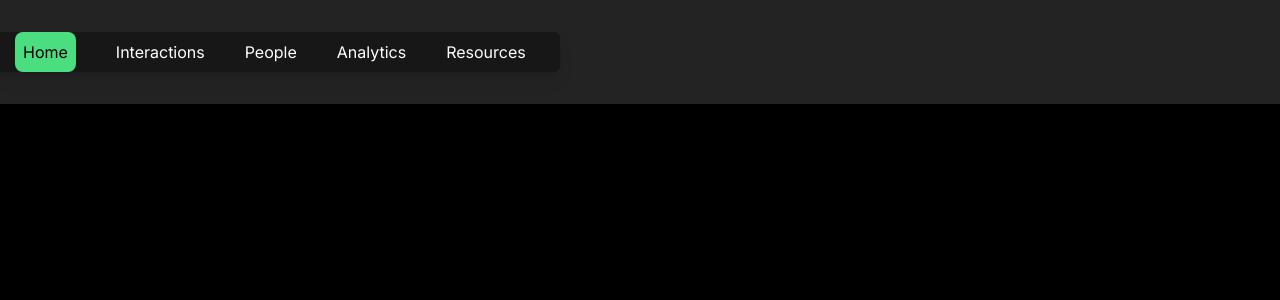
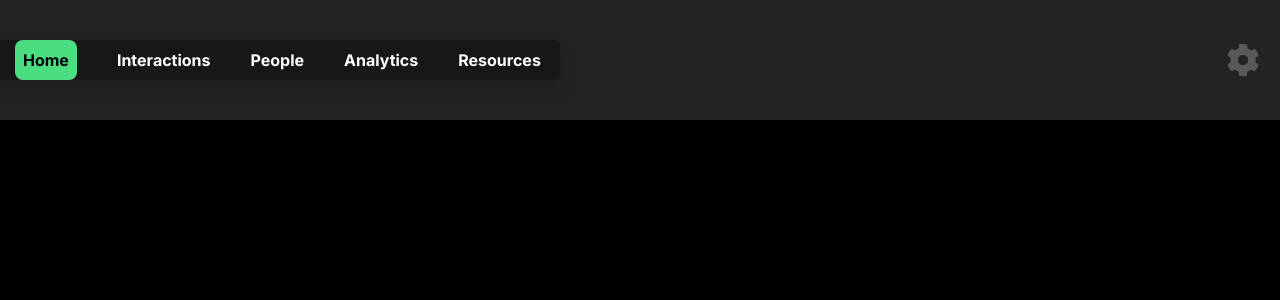
Before and after one commit to Xonesix/personal-crm, a Next.js app: page /home in a window 1280 px wide. Shown: the top 300 px of the page. Built offline with nearby package versions, Linux system fonts and the light colour scheme.

Commit message:
Add Setting Cog

```diff
--- /dev/null
+++ b/app/ui/accountComp/Account.tsx
@@ -0,0 +1,9 @@
+import React from 'react'
+
+const Account = () => {
+  return (
+    <div>Account</div>
+  )
+}
+
+export default Account
--- a/app/ui/homeBar/Homebar.tsx
+++ b/app/ui/homeBar/Homebar.tsx
@@ -3,13 +3,16 @@ import React from 'react';
 import styles from '@/app/ui/homeBar/navbar.module.css';
 import NavBar from './NavBar';
 import { usePathname } from 'next/navigation';
+import Image from 'next/image';
 
 const Homebar = () => {
   const currLink = usePathname();
 
   return (
-    <div id="navBar" className={`${styles.navBar} w-fill flex-none text-white py-8`}>
+    <div id="navBar" className={`${styles.navBar} w-fill text-white py-8 flex justify-between items-center`}>
       <NavBar currLink={currLink} />
+      <Image src="/assets/cog.png" width={50} height={50} className="hidden md:block mx-3" alt="setting cog icon to go to settings page"/>
+
     </div>
   );
 }
--- a/app/ui/homeBar/NavBar.tsx
+++ b/app/ui/homeBar/NavBar.tsx
@@ -11,25 +11,26 @@ const NavBar = (prop:props) => {
     return (
     <div>
     <div className={` ${styles.miniMenu}  rounded-r-md flex-row space-x-10 drop-shadow-lg`}>
-        <div className={clsx('slide', { 'bg-green-400 p-2 rounded-lg drop-shadow-sm text-black': prop.currLink === '/home' })}>
+        <div className={clsx('font-bold', { 'bg-green-400 p-2 rounded-lg drop-shadow-sm text-black font-bold': prop.currLink === '/home' })}>
             <Link href="/home"><h2>Home</h2></Link>
         </div>
 
-        <div className={clsx('slide', { 'bg-green-400 p-2 rounded-lg drop-shadow-sm text-black': prop.currLink === '/interactions' })}>
+        <div className={clsx('font-bold', { 'bg-green-400 p-2 rounded-lg drop-shadow-sm text-black font-bold': prop.currLink === '/interactions' })}>
             <Link href="/interactions"><h2>Interactions</h2></Link>
         </div>
 
-        <div className={clsx('', { 'bg-green-400 p-2 rounded-lg drop-shadow-sm text-black': prop.currLink === '/people' })}>
+        <div className={clsx('font-bold', { 'bg-green-400 p-2 rounded-lg drop-shadow-sm text-black font-bold': prop.currLink === '/people' })}>
             <Link href="/people"><h2>People</h2></Link>
         </div>
 
-        <div className={clsx('', { 'bg-green-400 p-2 rounded-lg drop-shadow-sm text-black': prop.currLink === '/analytics' })}>
+        <div className={clsx('font-bold', { 'bg-green-400 p-2 rounded-lg drop-shadow-sm text-black font-bold': prop.currLink === '/analytics' })}>
             <Link href="/analytics"><h2>Analytics</h2></Link>
         </div>
-        <div className={clsx('', { 'bg-green-400 p-2 rounded-lg drop-shadow-sm text-black': prop.currLink === '/resources' })}>
+        <div className={clsx('font-bold', { 'bg-green-400 p-2 rounded-lg drop-shadow-sm text-black font-bold': prop.currLink === '/resources' })}>
             <Link href="/resources"><h2>Resources</h2></Link>
         </div>
-  </div></div>
+  </div>
+  </div>
   )
 }
 
```
Also changed, not shown: public/assets/cog.png (added).
